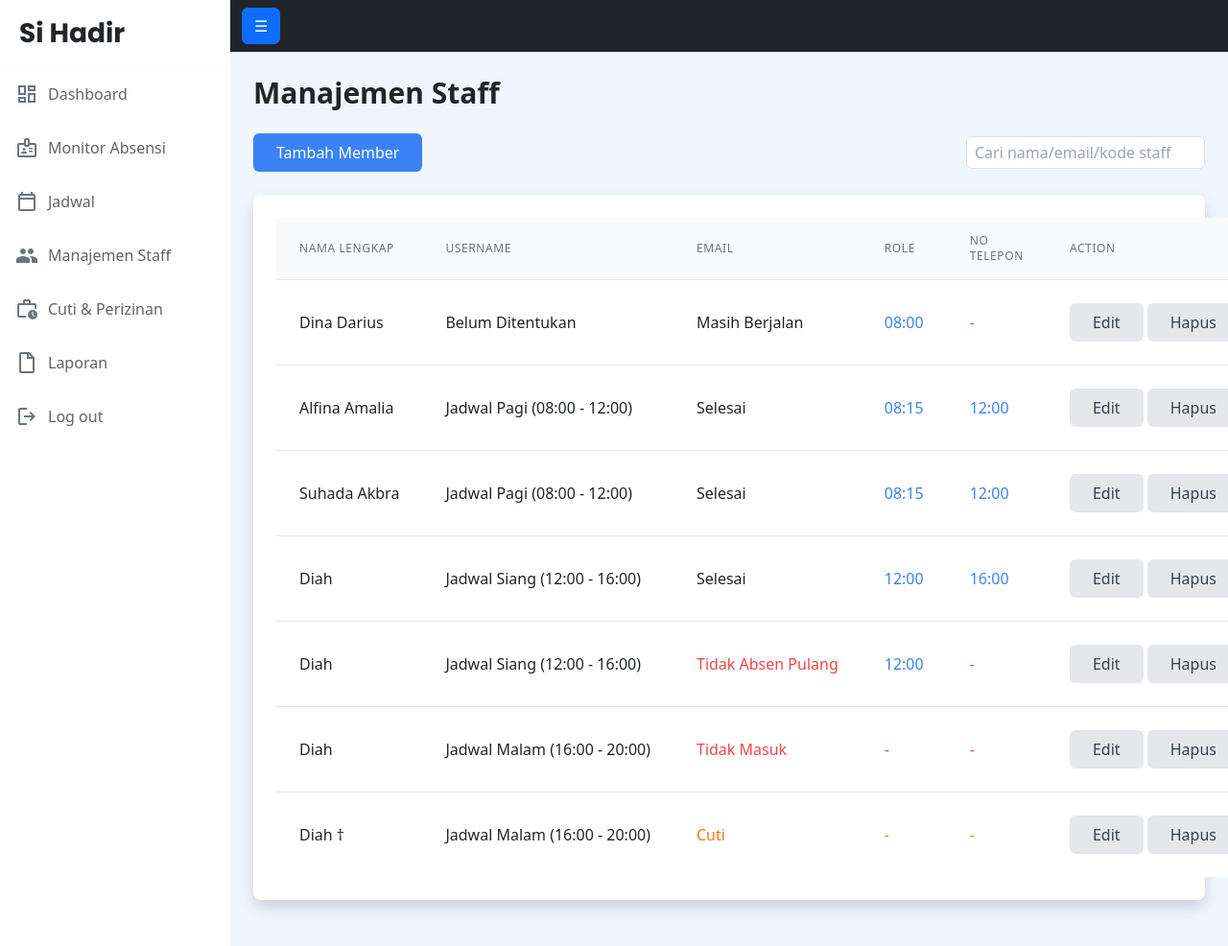
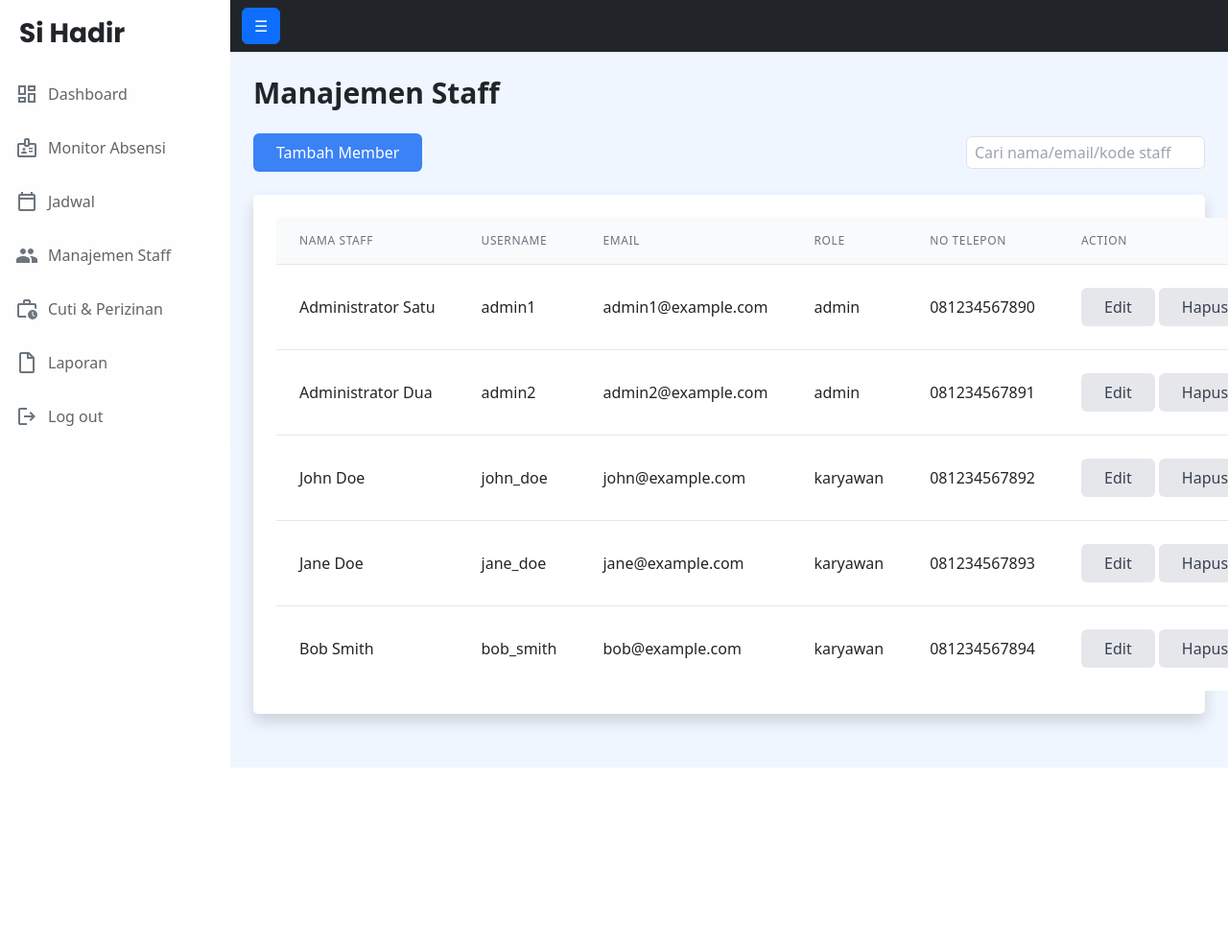
Before and after one commit to fadelhbr/Si_Hadir, a PHP site: page /app/pages/owner/manageMember.php in a window 1280 px wide. Shown: the whole page at 96% size. After the commit the page ends 800 px from the top, so only its background shows below. Run offline with PHP 8.4, Linux system fonts and the light colour scheme; a user stored in the database is signed in; data comes from the database, SQL or seed files in the repository; some libraries are stand-ins or nearby versions.

Commit message:
update lagi managemember

```diff
--- a/web/sihadir/app/pages/owner/manageMember.php
+++ b/web/sihadir/app/pages/owner/manageMember.php
@@ -1,5 +1,12 @@
 <?php
 session_start();
+
+require_once '../../../app/auth/auth.php';
+
+$stmt = $pdo->prepare("SELECT nama_lengkap, username, email, role, no_telp FROM users");
+$stmt->execute();
+$users = $stmt->fetchAll(PDO::FETCH_ASSOC);
+
 
 // Check if user is logged in
 if (!isset($_SESSION['loggedin']) || $_SESSION['loggedin'] !== true) {
@@ -24,12 +31,12 @@ if (isset($_SESSION['role']) && $_SESSION['role'] !== 'admin') {
 
 if ($_SERVER['REQUEST_METHOD'] === 'POST') {
     // Ambil data dari form
-    $username = $_POST['username'] ?? null; // Menggunakan null coalescing operator
-    $password = $_POST['password'] ?? null;
-    $nama_lengkap = $_POST['nama_lengkap'] ?? null;
-    $email = $_POST['email'] ?? null;
-    $role = $_POST['role'] ?? null;
-    $no_telp = $_POST['no_telp'] ?? null;
+    $username = $_POST['username'] ?? ''; // Menggunakan null coalescing operator
+    $password = $_POST['password'] ?? '';
+    $nama_lengkap = $_POST['nama_lengkap'] ?? '';
+    $email = $_POST['email'] ?? '';
+    $role = 'karyawan';
+    $no_telp = $_POST['no_telp'] ?? '';
     $divisi_id = $_POST['divisi_id'];// ID divisi yang dipilih
 
     try {
@@ -87,7 +94,11 @@ if ($_SERVER['REQUEST_METHOD'] === 'POST') {
             $stmt_divisi->execute();
         }
 
-        echo "Data berhasil dimasukkan!";
+        echo "<script>
+                $(document).ready(function() {
+                    $('#successToast').toast('show');
+                });
+              </script>";
 
     } catch (PDOException $e) {
         echo "Error: " . $e->getMessage();
@@ -105,6 +116,11 @@ if ($_SERVER['REQUEST_METHOD'] === 'POST') {
         <meta name="description" content="" />
         <meta name="author" content="" />
         <title>Si Hadir - Dashboard</title>
+        <link rel="stylesheet" href="https://stackpath.bootstrapcdn.com/bootstrap/4.5.2/css/bootstrap.min.css">
+        <!-- Script untuk Bootstrap JS (jika perlu) -->
+        <script src="https://code.jquery.com/jquery-3.5.1.slim.min.js"></script>
+        <script src="https://cdn.jsdelivr.net/npm/@popperjs/core@2.11.6/dist/umd/popper.min.js"></script>
+        <script src="https://stackpath.bootstrapcdn.com/bootstrap/4.5.2/js/bootstrap.min.js"></script>
         <!-- Favicon-->
         <link rel="icon" type="image/x-icon" href="../../../assets/icon/favicon.ico" />
         <!-- Core theme CSS (includes Bootstrap)-->
@@ -309,7 +329,7 @@ if ($_SERVER['REQUEST_METHOD'] === 'POST') {
             <table class="min-w-full divide-y divide-gray-200">
                 <thead class="bg-gray-50">
                     <tr>
-                        <th class="px-6 py-3 text-left text-xs font-medium text-gray-500 uppercase tracking-wider">Nama Lengkap</th>
+                        <th class="px-6 py-3 text-left text-xs font-medium text-gray-500 uppercase tracking-wider">Nama Staff</th>
                         <th class="px-6 py-3 text-left text-xs font-medium text-gray-500 uppercase tracking-wider">Username</th>
                         <th class="px-6 py-3 text-left text-xs font-medium text-gray-500 uppercase tracking-wider">Email</th>
                         <th class="px-6 py-3 text-left text-xs font-medium text-gray-500 uppercase tracking-wider">Role</th>
@@ -318,83 +338,20 @@ if ($_SERVER['REQUEST_METHOD'] === 'POST') {
                     </tr>
                 </thead>
                 <tbody class="bg-white divide-y divide-gray-200">
+                <?php foreach ($users as $user) : ?>
                     <tr>
-                        <td class="px-6 py-4 whitespace-nowrap">Dina Darius</td>
-                        <td class="px-6 py-4 whitespace-nowrap">Belum Ditentukan</td>
-                        <td class="px-6 py-4 whitespace-nowrap">Masih Berjalan</td>
-                        <td class="px-6 py-4 whitespace-nowrap text-blue-500">08:00</td>
-                        <td class="px-6 py-4 whitespace-nowrap text-red-500">-</td>
-                        <td class="px-6 py-4 whitespace-nowrap">
-                            <button class="bg-gray-200 text-gray-700 px-4 py-2 rounded">Edit</button>
+                    <td class="px-6 py-4 whitespace-nowrap"><?= htmlspecialchars($user['nama_lengkap'] ?? ''); ?></td>
+                    <td class="px-6 py-4 whitespace-nowrap"><?= htmlspecialchars($user['username'] ?? ''); ?></td>
+                    <td class="px-6 py-4 whitespace-nowrap"><?= htmlspecialchars($user['email'] ?? ''); ?></td>
+                    <td class="px-6 py-4 whitespace-nowrap"><?= htmlspecialchars($user['role'] ?? ''); ?></td>
+                    <td class="px-6 py-4 whitespace-nowrap"><?= htmlspecialchars($user['no_telp'] ?? ''); ?></td>
+
+                    <td class="px-6 py-4 whitespace-nowrap">
+                        <button class="bg-gray-200 text-gray-700 px-4 py-2 rounded">Edit</button>
                             <button class="bg-gray-200 text-gray-700 px-4 py-2 rounded">Hapus</button>
                         </td>
                     </tr>
-                    <tr>
-                        <td class="px-6 py-4 whitespace-nowrap">Alfina Amalia</td>
-                        <td class="px-6 py-4 whitespace-nowrap">Jadwal Pagi (08:00 - 12:00)</td>
-                        <td class="px-6 py-4 whitespace-nowrap">Selesai</td>
-                        <td class="px-6 py-4 whitespace-nowrap text-blue-500">08:15</td>
-                        <td class="px-6 py-4 whitespace-nowrap text-blue-500">12:00</td>
-                        <td class="px-6 py-4 whitespace-nowrap">
-                            <button class="bg-gray-200 text-gray-700 px-4 py-2 rounded">Edit</button>
-                            <button class="bg-gray-200 text-gray-700 px-4 py-2 rounded">Hapus</button>
-                        </td>
-                    </tr>
-                    <tr>
-                        <td class="px-6 py-4 whitespace-nowrap">Suhada Akbra</td>
-                        <td class="px-6 py-4 whitespace-nowrap">Jadwal Pagi (08:00 - 12:00)</td>
-                        <td class="px-6 py-4 whitespace-nowrap">Selesai</td>
-                        <td class="px-6 py-4 whitespace-nowrap text-blue-500">08:15</td>
-                        <td class="px-6 py-4 whitespace-nowrap text-blue-500">12:00</td>
-                        <td class="px-6 py-4 whitespace-nowrap">
-                            <button class="bg-gray-200 text-gray-700 px-4 py-2 rounded">Edit</button>
-                            <button class="bg-gray-200 text-gray-700 px-4 py-2 rounded">Hapus</button>
-                        </td>
-                    </tr>
-                    <tr>
-                        <td class="px-6 py-4 whitespace-nowrap">Diah</td>
-                        <td class="px-6 py-4 whitespace-nowrap">Jadwal Siang (12:00 - 16:00)</td>
-                        <td class="px-6 py-4 whitespace-nowrap">Selesai</td>
-                        <td class="px-6 py-4 whitespace-nowrap text-blue-500">12:00</td>
-                        <td class="px-6 py-4 whitespace-nowrap text-blue-500">16:00</td>
-                        <td class="px-6 py-4 whitespace-nowrap">
-                            <button class="bg-gray-200 text-gray-700 px-4 py-2 rounded">Edit</button>
-                            <button class="bg-gray-200 text-gray-700 px-4 py-2 rounded">Hapus</button>
-                        </td>
-                    </tr>
-                    <tr>
-                        <td class="px-6 py-4 whitespace-nowrap">Diah</td>
-                        <td class="px-6 py-4 whitespace-nowrap">Jadwal Siang (12:00 - 16:00)</td>
-                        <td class="px-6 py-4 whitespace-nowrap text-red-500">Tidak Absen Pulang</td>
-                        <td class="px-6 py-4 whitespace-nowrap text-blue-500">12:00</td>
-                        <td class="px-6 py-4 whitespace-nowrap text-red-500">-</td>
-                        <td class="px-6 py-4 whitespace-nowrap">
-                            <button class="bg-gray-200 text-gray-700 px-4 py-2 rounded">Edit</button>
-                            <button class="bg-gray-200 text-gray-700 px-4 py-2 rounded">Hapus</button>
-                        </td>
-                    </tr>
-                    <tr>
-                        <td class="px-6 py-4 whitespace-nowrap">Diah</td>
-                        <td class="px-6 py-4 whitespace-nowrap">Jadwal Malam (16:00 - 20:00)</td>
-                        <td class="px-6 py-4 whitespace-nowrap text-red-500">Tidak Masuk</td>
-                        <td class="px-6 py-4 whitespace-nowrap text-red-500">-</td>
-                        <td class="px-6 py-4 whitespace-nowrap text-red-500">-</td>
-                        <td class="px-6 py-4 whitespace-nowrap">
-                            <button class="bg-gray-200 text-gray-700 px-4 py-2 rounded">Edit</button>
-                            <button class="bg-gray-200 text-gray-700 px-4 py-2 rounded">Hapus</button>
-                        </td>
-                    </tr>
-                    <tr>
-                        <td class="px-6 py-4 whitespace-nowrap">Diah †</td>
-                        <td class="px-6 py-4 whitespace-nowrap">Jadwal Malam (16:00 - 20:00)</td>
-                        <td class="px-6 py-4 whitespace-nowrap text-orange-500">Cuti</td>
-                        <td class="px-6 py-4 whitespace-nowrap text-orange-500">-</td>
-                        <td class="px-6 py-4 whitespace-nowrap text-orange-500">-</td>
-                        <td class="px-6 py-4 whitespace-nowrap">
-                            <button class="bg-gray-200 text-gray-700 px-4 py-2 rounded">Edit</button>
-                            <button class="bg-gray-200 text-gray-700 px-4 py-2 rounded">Hapus</button>
-                        </td>
-                    </tr>
+                    <?php endforeach; ?>
                 </tbody>
             </table>
             </div>
```
Also changed, not shown: other parts of web/sihadir/app/pages/owner/manageMember.php (+19 -15 lines).
